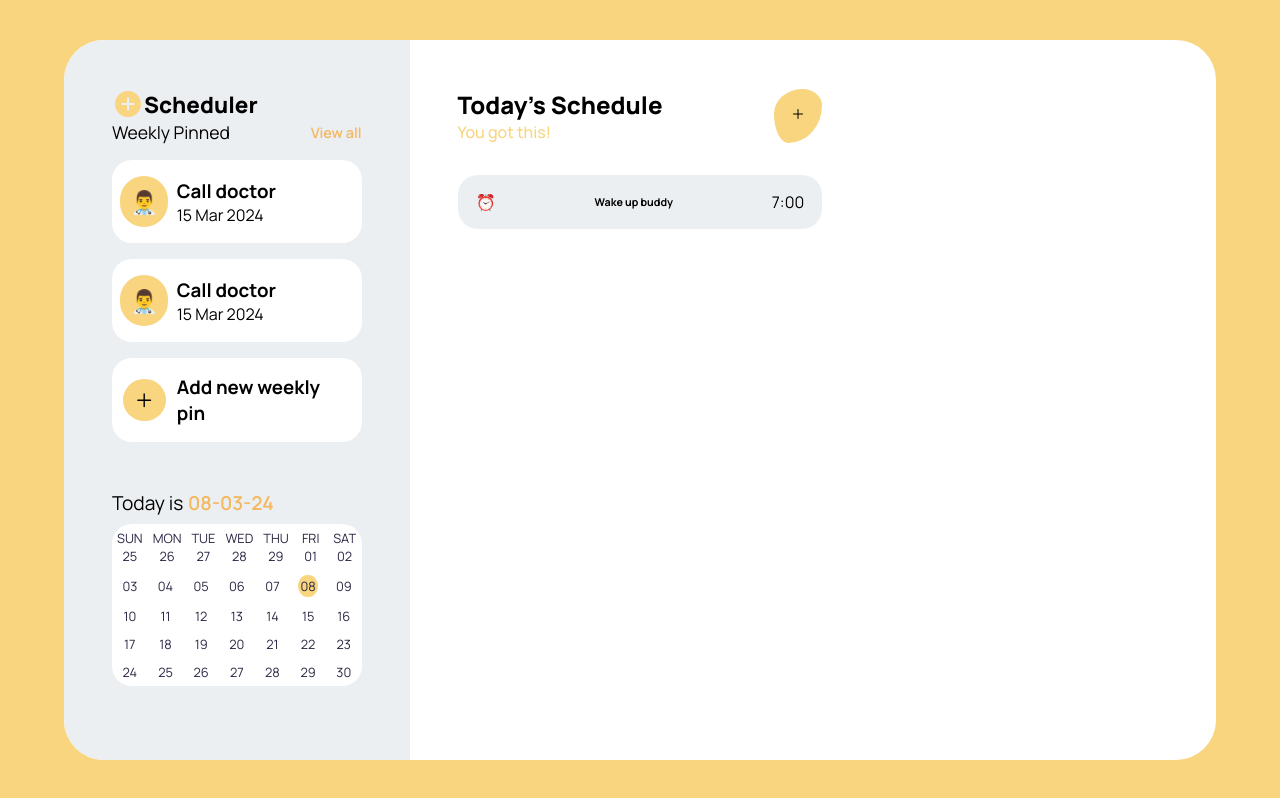
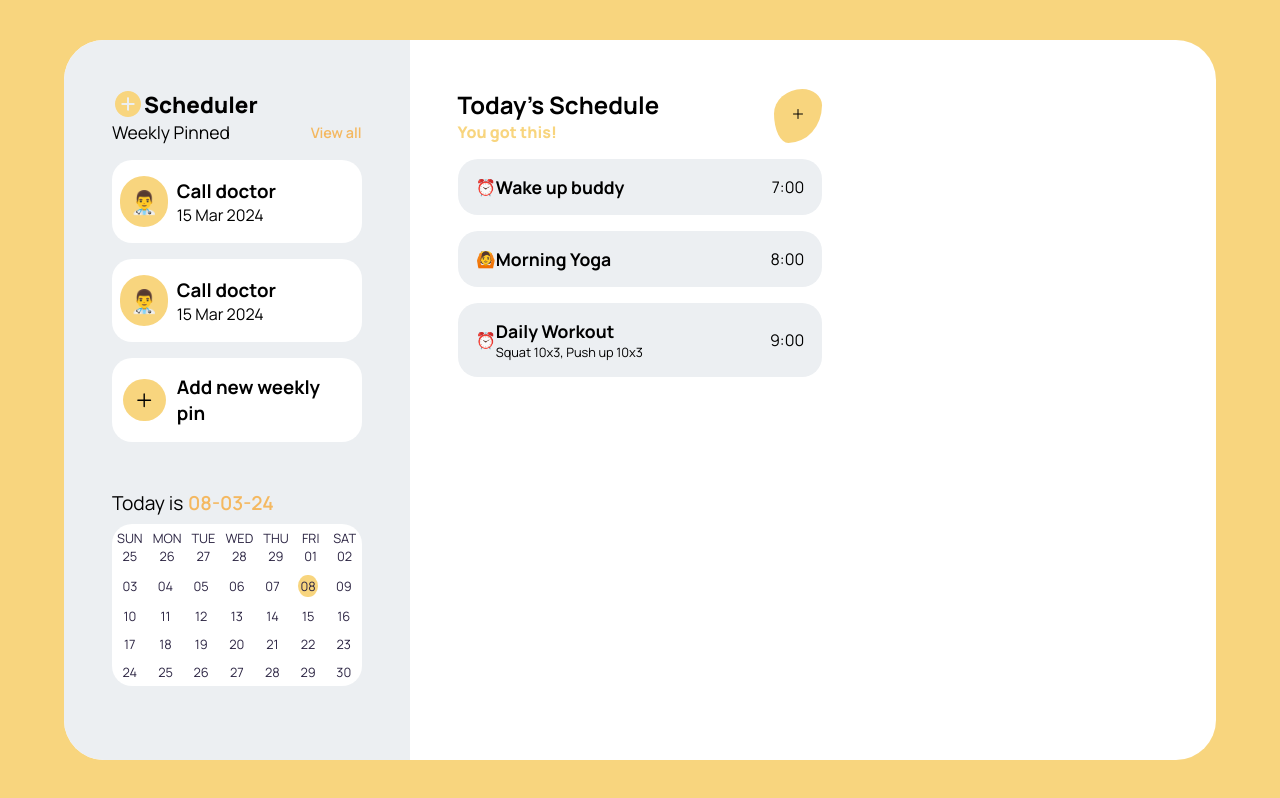
Before and after one commit to KwiecienKamil/ScheduleApp, a React (Vite) app: page / in a window 1280 px wide. Built offline with nearby package versions, Linux system fonts and the light colour scheme.

Commit message:
Todays Schedule component

```diff
--- a/src/components/MainTask.tsx
+++ b/src/components/MainTask.tsx
@@ -1,14 +1,18 @@
 type MainTaskProps = {
     icon: string,
     title: string,
-    hour: string
+    hour: string,
+    description: string;
 }
-const MainTask = ({icon, title, hour}:MainTaskProps) => {
+const MainTask = ({icon, title, hour, description}:MainTaskProps) => {
   return (
     <div className="mainTasks-wrapper">
     <div className="mainTask">
         <span>{icon}</span>
-        <h6>{title}</h6>
+        <div className="mainTasks-center">
+          <h6>{title}</h6>
+          <p>{description}</p>
+        </div>
         <p>{hour}</p>
     </div>
     </div>
--- a/src/components/MainTasks.tsx
+++ b/src/components/MainTasks.tsx
@@ -13,7 +13,9 @@ const MainTasks = () => {
             </span>
         </div>
         <div className="mainTasks-tasks">
-            <MainTask icon="⏰" title="Wake up buddy" hour="7:00"/>
+            <MainTask icon="⏰" title="Wake up buddy" hour="7:00" description=""/>
+            <MainTask icon="🙆" title="Morning Yoga" hour="8:00" description=""/>
+            <MainTask icon="⏰" title="Daily Workout" hour="9:00" description="Squat 10x3, Push up 10x3"/>
         </div>
     </section>
   )
--- a/src/styles/_calendar.scss
+++ b/src/styles/_calendar.scss
@@ -17,6 +17,7 @@
     .calendar-main {
         border-radius: 20px;
         overflow: hidden;
+
     }
     .row {
         background-color: #fff;
--- a/src/styles/_mainTasks.scss
+++ b/src/styles/_mainTasks.scss
@@ -5,13 +5,13 @@
         display: flex;
         align-items: center;
         justify-content: space-between;
+        font-weight: 800;
         h5 {
             font-size: 1.5rem;
-            font-weight: 800;
+
         }
         p {
             color: $primary;
-            font-weight: 500;
         }
     }
     .mainTasks-icon {
@@ -20,7 +20,7 @@
         padding: 1rem;
     }
     .mainTasks-wrapper {
-        margin-top: 2rem;
+        margin-top: 1rem;
         .mainTask {
             background-color: $sidebar;
             display: flex;
@@ -28,6 +28,15 @@
             justify-content: space-between;
             padding: 1rem 5% 1rem 5%;
             border-radius: 20px;
+            .mainTasks-center {
+                width: 400px;
+                h6 {
+                    font-size: 1.1rem;
+                }
+                p {
+                    font-size: .8rem;
+                }
+            }
         }
     }
 
```
